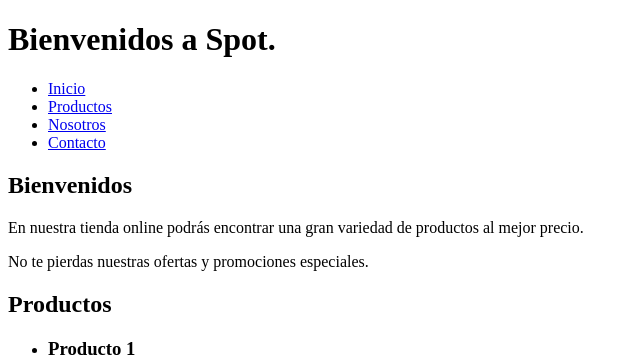
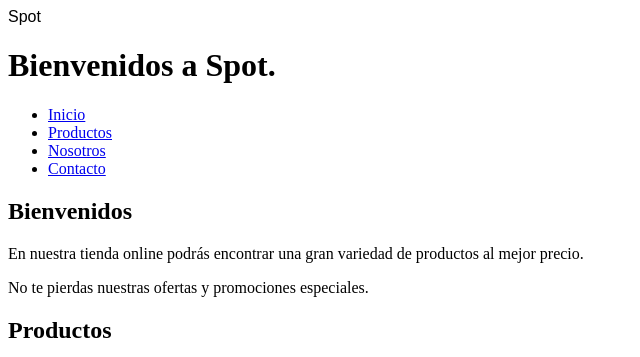
Before and after one commit to taniamwnsa/spot-web, a plain HTML site: page index.html in a window 1280 px wide. Shown: the top 357 px of the page, without its empty margins (0-640 px from the left). Drawn offline with Linux system fonts and the light colour scheme.

Commit message:
Update index.html

```diff
--- a/index.html
+++ b/index.html
@@ -10,6 +10,9 @@
 	<title>Spot - Explorar para encontrar.</title>
 </head>
 <body>
+	<div class="logo">
+		Spot
+	</div>
 	<header>
 		<h1>Bienvenidos a Spot.</h1>
 		<nav>
```
